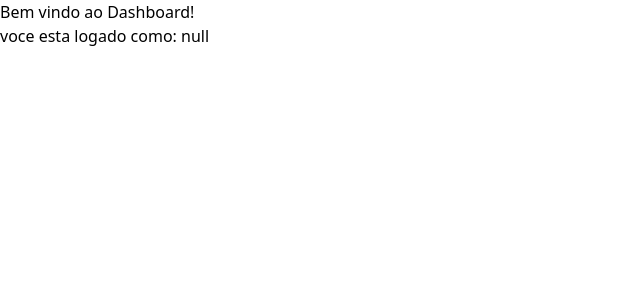
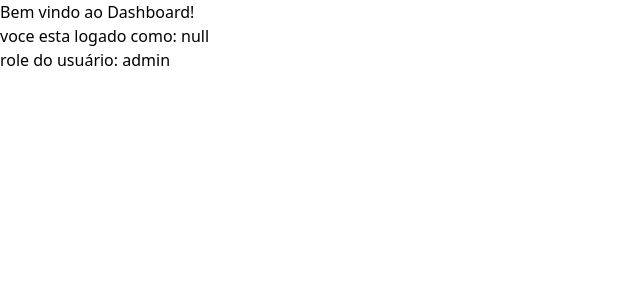
Before and after one commit to pedro0402/user-management-system, a React (Vite) app in the folder web/: page / in a window 1280 px wide. Shown: the top 300 px of the page, without its empty margins (0-640 px from the left). Built offline with nearby package versions, Linux system fonts and the light colour scheme; sample sign-in values are in the browser's storage.

Commit message:
feta: funcionalidade para mostrar a role do usuario no dashboard

```diff
--- a/web/src/pages/DashboardPage.tsx
+++ b/web/src/pages/DashboardPage.tsx
@@ -1,11 +1,13 @@
 export function DashboardPage() {
 
     const userEmail = localStorage.getItem("email");
+    const userRole = localStorage.getItem("role");
 
     return (
         <div>
             <h1>Bem vindo ao Dashboard!</h1>
             <p>voce esta logado como: {`${userEmail}`}</p>
+            <p>role do usuário: {`${userRole}`}</p>
         </div>
     )
 
```
